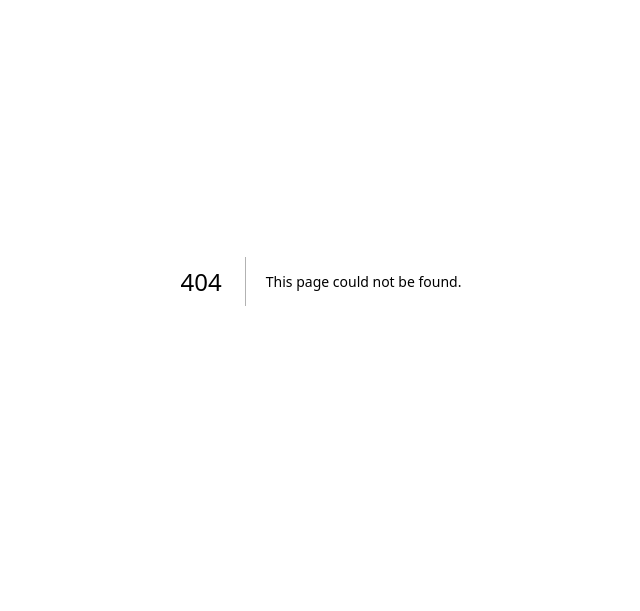
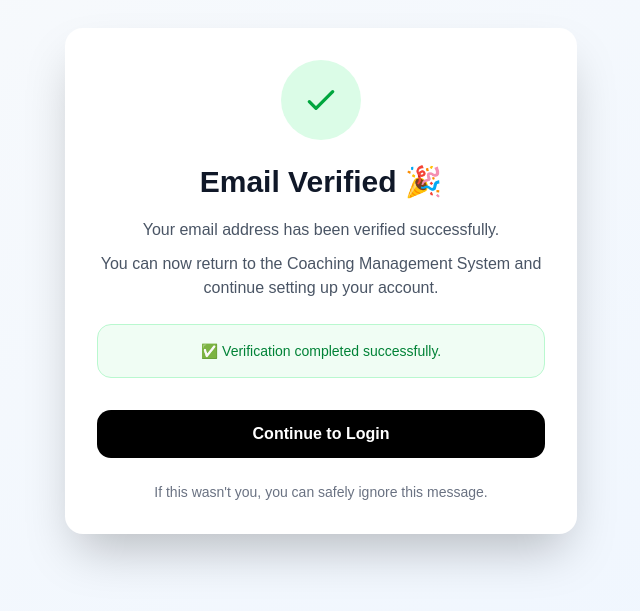
Before and after one commit to innovativecoder1267/coaching-hub-, a Next.js app: page /email-verified in a window 1280 px wide. Before the commit this address had no page. Shown: the part 119-730 px from the top of the page, without its empty margins (319-959 px from the left). Built offline with nearby package versions, Linux system fonts and the light colour scheme.

Commit message:
Add files via upload

```diff
--- /dev/null
+++ b/app/email-verified/page.tsx
@@ -0,0 +1,67 @@
+"use client";
+
+import { useRouter } from "next/navigation";
+
+export default function EmailVerifiedPage() {
+  const router = useRouter();
+
+  return (
+    <div className="min-h-screen flex items-center justify-center bg-gradient-to-br from-slate-50 to-blue-50 px-6">
+      <div className="w-full max-w-lg rounded-2xl bg-white shadow-2xl p-8 text-center">
+
+        {/* Success Icon */}
+        <div className="mx-auto flex h-20 w-20 items-center justify-center rounded-full bg-green-100">
+          <svg
+            xmlns="http://www.w3.org/2000/svg"
+            className="h-10 w-10 text-green-600"
+            fill="none"
+            viewBox="0 0 24 24"
+            stroke="currentColor"
+            strokeWidth={2}
+          >
+            <path
+              strokeLinecap="round"
+              strokeLinejoin="round"
+              d="M5 13l4 4L19 7"
+            />
+          </svg>
+        </div>
+
+        {/* Heading */}
+        <h1 className="mt-6 text-3xl font-bold text-gray-900">
+          Email Verified 🎉
+        </h1>
+
+        {/* Description */}
+        <p className="mt-4 text-gray-600 leading-7">
+          Your email address has been verified successfully.
+        </p>
+
+        <p className="mt-2 text-gray-600">
+          You can now return to the Coaching Management System and continue
+          setting up your account.
+        </p>
+
+        {/* Info Box */}
+        <div className="mt-6 rounded-xl border border-green-200 bg-green-50 p-4">
+          <p className="text-sm text-green-700">
+            ✅ Verification completed successfully.
+          </p>
+        </div>
+
+        {/* Button */}
+        <button
+          onClick={() => router.push("/login")}
+          className="mt-8 w-full rounded-xl bg-black py-3 font-semibold text-white transition hover:bg-gray-800"
+        >
+          Continue to Login
+        </button>
+
+        {/* Footer */}
+        <p className="mt-6 text-sm text-gray-500">
+          If this wasn't you, you can safely ignore this message.
+        </p>
+      </div>
+    </div>
+  );
+}
```
